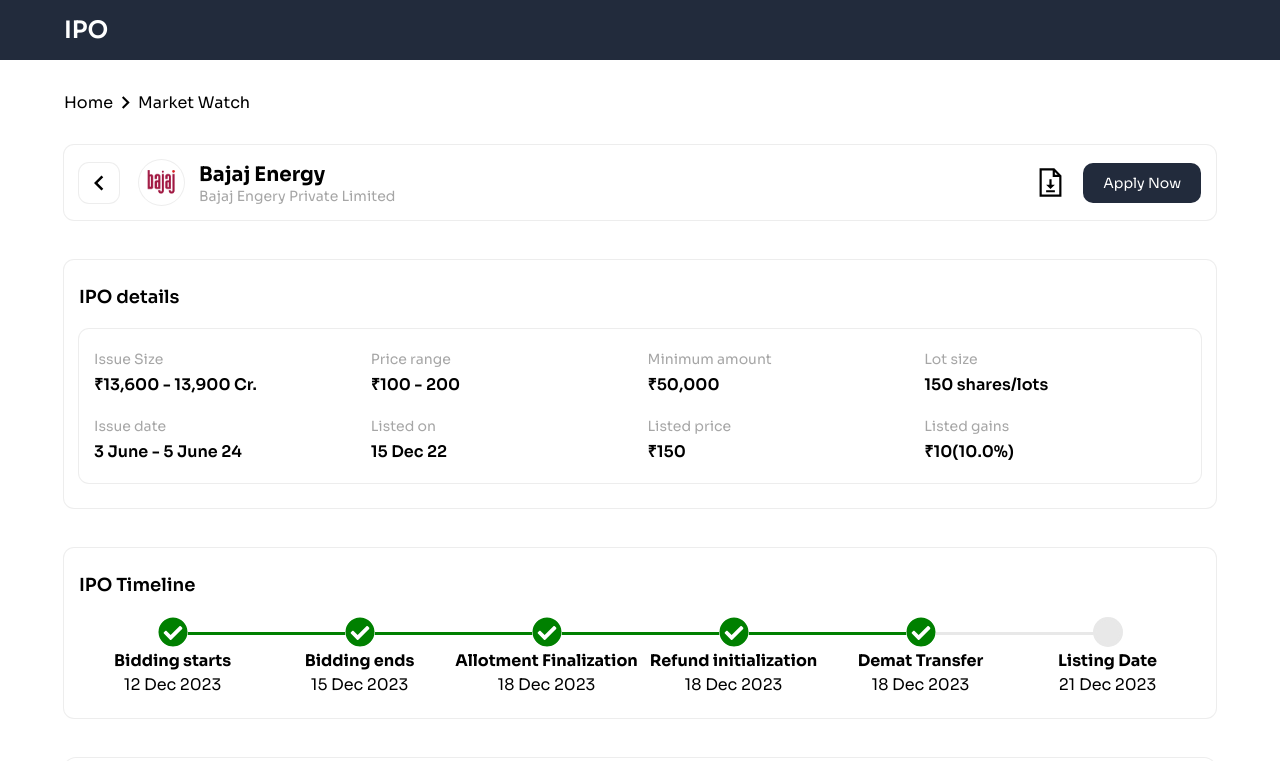
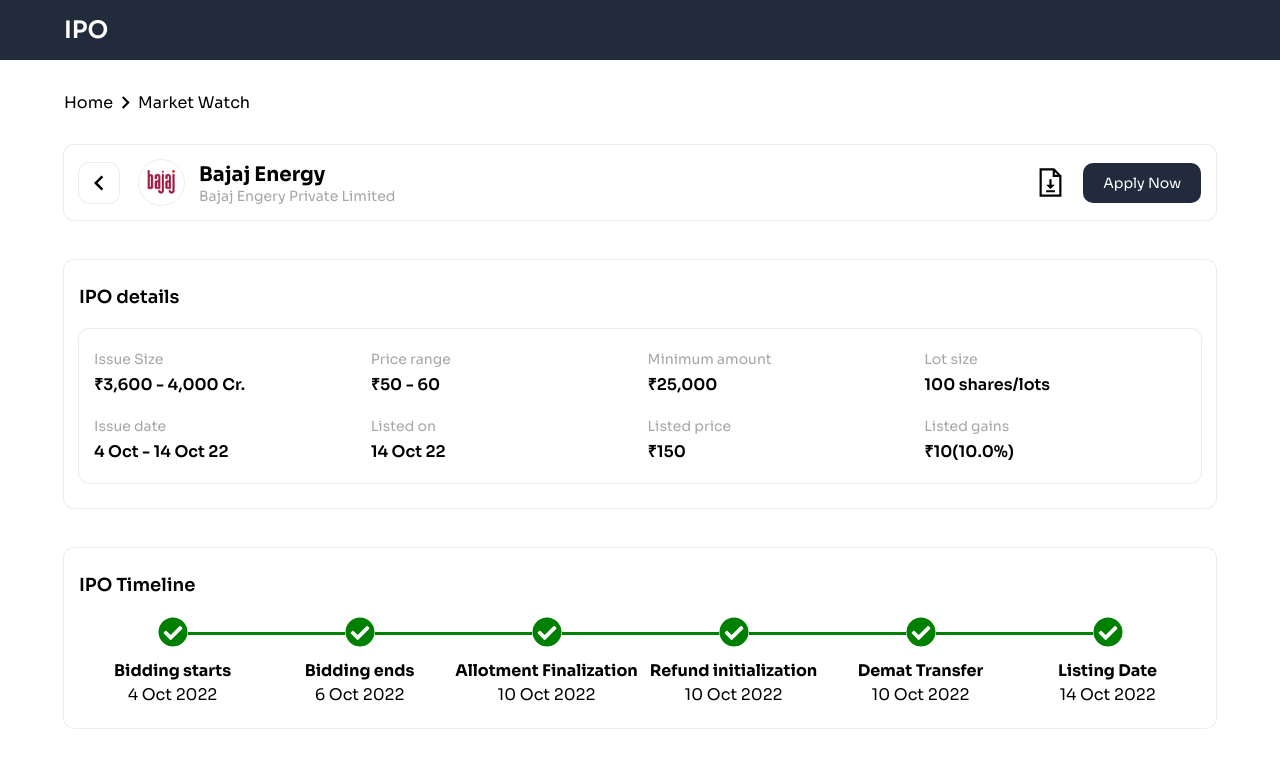
Before and after one commit to dev-sd-fam/ipo-listing, a React (Vite) app: page /ipo/bajaj-energy-ipo in a window 1280 px wide. Shown: the top 761 px of the page. Built offline with nearby package versions, Linux system fonts and the light colour scheme.

Commit message:
update data

```diff
--- a/src/components/ipoDetails/IpoDetails.jsx
+++ b/src/components/ipoDetails/IpoDetails.jsx
@@ -14,7 +14,7 @@
             {ipoDetail.ipoDetails?.map((detail) => (
               <li className="row" key={detail.title}>
                 <h4 className="title">{detail.title}</h4>
-                <span className="value">{detail.value}</span>
+                <span className="value">{detail.value ? detail.value : "--"}</span>
               </li>
             ))}
           </ul>
--- a/src/components/ipoTimelineStatus/ipoTimelineStatus.scss
+++ b/src/components/ipoTimelineStatus/ipoTimelineStatus.scss
@@ -29,6 +29,7 @@
       display: flex;
       flex-direction: column;
       align-items: center;
+      gap: 10px;
       transition: border-color 0.3s ease;
 
       @include lg {
--- a/src/data.js
+++ b/src/data.js
@@ -7,29 +7,30 @@
 import boat from "./assets/boat.png";
 
 export const ipoData = [
+
   {
     id: 1,
-    slug: "oyo-ipo",
-    img: oyo,
-    companyName: "OYO",
-    organisation: "OYO Private Limited",
-    issueDate: "To be announced",
-    issueSize: "₹360 Crores",
-    priceRange: "₹129-136",
-    minInvest: "₹14,190",
-    qty: "100 Shares/5 Lots",
+    slug: "boat-ipo",
+    img: boat,
+    companyName: "boAt",
+    organisation: "BoAt Private Limited",
+    issueDate: "12th - 21th Dec 2023",
+    issueSize: "₹8600 Crores",
+    priceRange: "₹500-560",
+    minInvest: "₹20,000",
+    qty: "150 Shares/5 Lots",
     ipoDetails: [
       {
         title: "Issue Size",
-        value: "₹13,600 - 13,900 Cr.",
+        value: "₹8,600 - 8,900 Cr.",
       },
       {
         title: "Price range",
-        value: "₹100 - 200",
+        value: "₹500 - 560",
       },
       {
         title: "Minimum amount",
-        value: "₹50,000",
+        value: "₹20,000",
       },
       {
         title: "Lot size",
@@ -37,11 +38,11 @@
       },
       {
         title: "Issue date",
-        value: "3 June - 5 June 24",
+        value: "12 Dec - 21 Dec 24",
       },
       {
         title: "Listed on",
-        value: "15 Dec 22",
+        value: "21 Dec 23",
       },
       {
         title: "Listed price",
@@ -90,39 +91,282 @@
 
   {
     id: 2,
-    slug: "boat-ipo",
-    img: boat,
-    companyName: "boAt",
-    organisation: "BoAt Private Limited",
-    issueDate: "3rd - 5th June 2024",
-    issueSize: "₹13000 Crores",
-    priceRange: "₹500-560",
-    minInvest: "₹20,000",
-    qty: "150 Shares/5 Lots",
+    slug: "oyo-ipo",
+    img: oyo,
+    companyName: "OYO",
+    organisation: "OYO Private Limited",
+    issueDate: "To be announced",
+    issueSize: "₹360 Crores",
+    priceRange: "₹129-136",
+    minInvest: "₹14,190",
+    qty: "100 Shares/5 Lots",
     ipoDetails: [
       {
         title: "Issue Size",
-        value: "₹13,600 - 13,900 Cr.",
+        value: "₹3,60 - 3,90 Cr.",
       },
       {
         title: "Price range",
-        value: "₹100 - 200",
+        value: "₹129 - 136",
       },
       {
         title: "Minimum amount",
-        value: "₹50,000",
+        value: "₹14,100",
       },
       {
         title: "Lot size",
-        value: "150 shares/lots",
+        value: "100 shares/lots",
       },
       {
         title: "Issue date",
-        value: "3 June - 5 June 24",
+        value: "To be announced",
       },
       {
         title: "Listed on",
-        value: "15 Dec 22",
+        value: "",
+      },
+      {
+        title: "Listed price",
+        value: "",
+      },
+      {
+        title: "Listed gains",
+        value: "",
+      },
+    ],
+    ipoTimeline: [
+      {
+        status: false,
+        title: "Bidding starts",
+        date: "12 Dec 2024",
+      },
+      {
+        status: false,
+        title: "Bidding ends",
+        date: "15 Dec 2024",
+      },
+      {
+        status: false,
+        title: "Allotment Finalization",
+        date: "18 Dec 2024",
+      },
+      {
+        status: false,
+        title: "Refund initialization",
+        date: "18 Dec 2024",
+      },
+      {
+        status: false,
+        title: "Demat Transfer",
+        date: "18 Dec 2024",
+      },
+      {
+        status: false,
+        title: "Listing Date",
+        date: "21 Dec 2024",
+      },
+    ],
+    aboutCompany:
+      "<p>Lorem ipsum dolor sit amet consectetur adipisicing elit. Ut consectetur a veritatis mollitia, excepturi voluptates, rem vel expedita sapiente facilis esse neque dolore provident porro. Saepe explicabo perspiciatis maxime adipisci!</p><p>Lorem ipsum dolor sit amet consectetur, adipisicing elit. Perspiciatis nemo in omnis non est odit voluptatem tenetur quod doloribus dolores rem, asperiores autem quibusdam nihil reiciendis, expedita accusantium sed laborum? Dolorum ipsum aliquam est maiores veritatis quod officia consequatur inventore?</p><p>Lorem ipsum dolor sit amet consectetur adipisicing elit. Tenetur dolorum ipsa quae voluptate saepe quisquam maiores rem corrupti nobis quasi.</p>",
+  },
+
+  {
+    id: 3,
+    slug: "gp-eco-ipo",
+    img: gpEco,
+    companyName: "GP Eco Solutions",
+    organisation: "Gp Eco Sol. Private Limited",
+    issueDate: "14th - 18th Oct 2023",
+    issueSize: "₹300 Crores",
+    priceRange: "₹50-60",
+    minInvest: "₹15,000",
+    qty: "90 Shares/5 Lots",
+    ipoDetails: [
+      {
+        title: "Issue Size",
+        value: "₹300 - 380 Cr.",
+      },
+      {
+        title: "Price range",
+        value: "₹50 - 60",
+      },
+      {
+        title: "Minimum amount",
+        value: "₹15,000",
+      },
+      {
+        title: "Lot size",
+        value: "25 shares/lots",
+      },
+      {
+        title: "Issue date",
+        value: "14 Oct - 18 Oct 23",
+      },
+      {
+        title: "Listed on",
+        value: "18 Oct 23",
+      },
+      {
+        title: "Listed price",
+        value: "₹130",
+      },
+      {
+        title: "Listed gains",
+        value: "₹80(142.0%) ",
+      },
+    ],
+    ipoTimeline: [
+      {
+        status: true,
+        title: "Bidding starts",
+        date: "14 Dec 2023",
+      },
+      {
+        status: true,
+        title: "Bidding ends",
+        date: "15 Dec 2023",
+      },
+      {
+        status: true,
+        title: "Allotment Finalization",
+        date: "16 Dec 2023",
+      },
+      {
+        status: true,
+        title: "Refund initialization",
+        date: "16 Dec 2023",
+      },
+      {
+        status: true,
+        title: "Demat Transfer",
+        date: "16 Dec 2023",
+      },
+      {
+        status: true,
+        title: "Listing Date",
+        date: "18 Dec 2023",
+      },
+    ],
+    aboutCompany:
+      "<p>Lorem ipsum dolor sit amet consectetur adipisicing elit. Ut consectetur a veritatis mollitia, excepturi voluptates, rem vel expedita sapiente facilis esse neque dolore provident porro. Saepe explicabo perspiciatis maxime adipisci!</p><p>Lorem ipsum dolor sit amet consectetur, adipisicing elit. Perspiciatis nemo in omnis non est odit voluptatem tenetur quod doloribus dolores rem, asperiores autem quibusdam nihil reiciendis, expedita accusantium sed laborum? Dolorum ipsum aliquam est maiores veritatis quod officia consequatur inventore?</p>",
+  },
+
+  {
+    id: 4,
+    slug: "fabindia-ipo",
+    img: fabindia,
+    companyName: "FabIndia",
+    organisation: "FabIndia Private Limited",
+    issueDate: "4th - 10th July 2024",
+    issueSize: "₹2600 Crores",
+    priceRange: "₹500-670",
+    minInvest: "₹15,500",
+    qty: "100 Shares/5 Lots",
+    ipoDetails: [
+      {
+        title: "Issue Size",
+        value: "₹2,600 - 2,900 Cr.",
+      },
+      {
+        title: "Price range",
+        value: "₹500 - 670",
+      },
+      {
+        title: "Minimum amount",
+        value: "₹15,500",
+      },
+      {
+        title: "Lot size",
+        value: "100 shares/lots",
+      },
+      {
+        title: "Issue date",
+        value: "4 July - 10 July 24",
+      },
+      {
+        title: "Listed on",
+        value: "10 july 24",
+      },
+      {
+        title: "Listed price",
+        value: "",
+      },
+      {
+        title: "Listed gains",
+        value: "",
+      },
+    ],
+    ipoTimeline: [
+      {
+        status: true,
+        title: "Bidding starts",
+        date: "4 July 2024",
+      },
+      {
+        status: true,
+        title: "Bidding ends",
+        date: "5 July 2024",
+      },
+      {
+        status: true,
+        title: "Allotment Finalization",
+        date: "6 July 2024",
+      },
+      {
+        status: false,
+        title: "Refund initialization",
+        date: "6 July 2024",
+      },
+      {
+        status: false,
+        title: "Demat Transfer",
+        date: "6 July 2024",
+      },
+      {
+        status: false,
+        title: "Listing Date",
+        date: "10 July 2024",
+      },
+    ],
+    aboutCompany:
+      "<p>Lorem ipsum dolor sit amet consectetur adipisicing elit. Ut consectetur a veritatis mollitia, excepturi voluptates, rem vel expedita sapiente facilis esse neque dolore provident porro. Saepe explicabo perspiciatis maxime adipisci!</p><p>Lorem ipsum dolor sit amet consectetur, adipisicing elit. Perspiciatis nemo in omnis non est odit voluptatem tenetur quod doloribus dolores rem, asperiores autem quibusdam nihil reiciendis, expedita accusantium sed laborum? Dolorum ipsum aliquam est maiores veritatis quod officia consequatur inventore?</p><p>Lorem ipsum dolor sit amet consectetur adipisicing elit. Tenetur dolorum ipsa quae voluptate saepe quisquamLorem ipsum dolor sit amet consectetur adipisicing elit. Tenetur dolorum ipsa quae voluptate saepe quisquam</p><p>Lorem ipsum dolor sit amet consectetur adipisicing elit. Tenetur dolorum ipsa quae voluptate saepe quisquam maiores rem corrupti nobis quasi.</p>",
+  },
+
+  {
+    id: 5,
+    slug: "ola-electric-ipo",
+    img: ola,
+    companyName: "Ola Electric",
+    organisation: "Ola Private Limited",
+    issueDate: "4th - 7th Nov 2023",
+    issueSize: "₹5600 Crores",
+    priceRange: "₹400-450",
+    minInvest: "₹20,000",
+    qty: "120 Shares/5 Lots",
+    ipoDetails: [
+      {
+        title: "Issue Size",
+        value: "₹5,600 - 5,900 Cr.",
+      },
+      {
+        title: "Price range",
+        value: "₹400 - 450",
+      },
+      {
+        title: "Minimum amount",
+        value: "₹20,000",
+      },
+      {
+        title: "Lot size",
+        value: "120 shares/lots",
+      },
+      {
+        title: "Issue date",
+        value: "4 Nov - 7 Nov 23",
+      },
+      {
+        title: "Listed on",
+        value: "7 Nov 23",
       },
       {
         title: "Listed price",
@@ -137,73 +381,73 @@
       {
         status: true,
         title: "Bidding starts",
-        date: "12 Dec 2023",
+        date: "4 Nov 2023",
       },
       {
         status: true,
         title: "Bidding ends",
-        date: "15 Dec 2023",
+        date: "5 Nov 2023",
       },
       {
         status: true,
         title: "Allotment Finalization",
-        date: "18 Dec 2023",
+        date: "6 Nov 2023",
       },
       {
         status: true,
         title: "Refund initialization",
-        date: "18 Dec 2023",
+        date: "6 Nov 2023",
       },
       {
         status: true,
         title: "Demat Transfer",
-        date: "18 Dec 2023",
+        date: "6 Nov 2023",
       },
       {
-        status: false,
+        status: true,
         title: "Listing Date",
-        date: "21 Dec 2023",
+        date: "7 Nov 2023",
       },
     ],
     aboutCompany:
-      "<p>Lorem ipsum dolor sit amet consectetur adipisicing elit. Ut consectetur a veritatis mollitia, excepturi voluptates, rem vel expedita sapiente facilis esse neque dolore provident porro. Saepe explicabo perspiciatis maxime adipisci!</p><p>Lorem ipsum dolor sit amet consectetur, adipisicing elit. Perspiciatis nemo in omnis non est odit voluptatem tenetur quod doloribus dolores rem, asperiores autem quibusdam nihil reiciendis, expedita accusantium sed laborum? Dolorum ipsum aliquam est maiores veritatis quod officia consequatur inventore?</p><p>Lorem ipsum dolor sit amet consectetur adipisicing elit. Tenetur dolorum ipsa quae voluptate saepe quisquam maiores rem corrupti nobis quasi.</p>",
+      "<p>Lorem ipsum dolor sit amet consectetur adipisicing elit. Ut consectetur a veritatis mollitia, excepturi voluptates, rem vel expedita sapiente facilis esse neque dolore provident porro. Saepe explicabo perspiciatis maxime adipisci!</p><p>Lorem ipsum dolor sit amet consectetur, adipisicing elit. Perspiciatis nemo in omnis non est odit voluptatem tenetur quod doloribus dolores rem, asperiores autem quibusdam nihil reiciendis, expedita accusantium sed laborum? Dolorum ipsum aliquam est maiores veritatis quod officia consequatur inventore?</p><p>Lorem ipsum dolor sit amet consectetur adipisicing elit. Tenetur dolorum ipsa quae voluptate saepe quisquamLorem ipsum dolor sit amet consectetur adipisicing elit. Tenetur dolorum ipsa quae voluptate saepe quisquam</p>",
   },
 
   {
-    id: 3,
-    slug: "gp-eco-ipo",
-    img: gpEco,
-    companyName: "GP Eco Solutions",
-    organisation: "Gp Eco Sol. Private Limited",
-    issueDate: "14th - 17th Oct 2024",
-    issueSize: "₹300 Crores",
+    id: 6,
+    slug: "bajaj-energy-ipo",
+    img: bajaj,
+    companyName: "Bajaj Energy",
+    organisation: "Bajaj Engery Private Limited",
+    issueDate: "4th - 14th Oct 2022",
+    issueSize: "₹3600 Crores",
     priceRange: "₹50-60",
-    minInvest: "₹15,000",
-    qty: "90 Shares/5 Lots",
+    minInvest: "₹25,000",
+    qty: "100 Shares/5 Lots",
     ipoDetails: [
       {
         title: "Issue Size",
-        value: "₹13,600 - 13,900 Cr.",
+        value: "₹3,600 - 4,000 Cr.",
       },
       {
         title: "Price range",
-        value: "₹100 - 200",
+        value: "₹50 - 60",
       },
       {
         title: "Minimum amount",
-        value: "₹50,000",
+        value: "₹25,000",
       },
       {
         title: "Lot size",
-        value: "150 shares/lots",
+        value: "100 shares/lots",
       },
       {
         title: "Issue date",
-        value: "3 June - 5 June 24",
+        value: "4 Oct - 14 Oct 22",
       },
       {
         title: "Listed on",
-        value: "15 Dec 22",
+        value: "14 Oct 22",
       },
       {
         title: "Listed price",
@@ -218,275 +462,32 @@
       {
         status: true,
         title: "Bidding starts",
-        date: "12 Dec 2023",
+        date: "4 Oct 2022",
       },
       {
         status: true,
         title: "Bidding ends",
-        date: "15 Dec 2023",
+        date: "6 Oct 2022",
       },
       {
         status: true,
         title: "Allotment Finalization",
-        date: "18 Dec 2023",
+        date: "10 Oct 2022",
       },
       {
         status: true,
         title: "Refund initialization",
-        date: "18 Dec 2023",
+        date: "10 Oct 2022",
       },
       {
         status: true,
         title: "Demat Transfer",
-        date: "18 Dec 2023",
-      },
-      {
-        status: false,
-        title: "Listing Date",
-        date: "21 Dec 2023",
-      },
-    ],
-    aboutCompany:
-      "<p>Lorem ipsum dolor sit amet consectetur adipisicing elit. Ut consectetur a veritatis mollitia, excepturi voluptates, rem vel expedita sapiente facilis esse neque dolore provident porro. Saepe explicabo perspiciatis maxime adipisci!</p><p>Lorem ipsum dolor sit amet consectetur, adipisicing elit. Perspiciatis nemo in omnis non est odit voluptatem tenetur quod doloribus dolores rem, asperiores autem quibusdam nihil reiciendis, expedita accusantium sed laborum? Dolorum ipsum aliquam est maiores veritatis quod officia consequatur inventore?</p>",
-  },
-
-  {
-    id: 4,
-    slug: "fabindia-ipo",
-    img: fabindia,
-    companyName: "FabIndia",
-    organisation: "FabIndia Private Limited",
-    issueDate: "4th - 7th Oct 2022",
-    issueSize: "₹2600 Crores",
-    priceRange: "₹500-670",
-    minInvest: "₹15,500",
-    qty: "100 Shares/5 Lots",
-    ipoDetails: [
-      {
-        title: "Issue Size",
-        value: "₹13,600 - 13,900 Cr.",
-      },
-      {
-        title: "Price range",
-        value: "₹100 - 200",
-      },
-      {
-        title: "Minimum amount",
-        value: "₹50,000",
-      },
-      {
-        title: "Lot size",
-        value: "150 shares/lots",
-      },
-      {
-        title: "Issue date",
-        value: "3 June - 5 June 24",
-      },
-      {
-        title: "Listed on",
-        value: "15 Dec 22",
-      },
-      {
-        title: "Listed price",
-        value: "₹150",
-      },
-      {
-        title: "Listed gains",
-        value: "₹10(10.0%) ",
-      },
-    ],
-    ipoTimeline: [
-      {
-        status: true,
-        title: "Bidding starts",
-        date: "12 Dec 2023",
+        date: "10 Oct 2022",
       },
       {
         status: true,
-        title: "Bidding ends",
-        date: "15 Dec 2023",
-      },
-      {
-        status: true,
-        title: "Allotment Finalization",
-        date: "18 Dec 2023",
-      },
-      {
-        status: true,
-        title: "Refund initialization",
-        date: "18 Dec 2023",
-      },
-      {
-        status: true,
-        title: "Demat Transfer",
-        date: "18 Dec 2023",
-      },
-      {
-        status: false,
         title: "Listing Date",
-        date: "21 Dec 2023",
-      },
-    ],
-    aboutCompany:
-      "<p>Lorem ipsum dolor sit amet consectetur adipisicing elit. Ut consectetur a veritatis mollitia, excepturi voluptates, rem vel expedita sapiente facilis esse neque dolore provident porro. Saepe explicabo perspiciatis maxime adipisci!</p><p>Lorem ipsum dolor sit amet consectetur, adipisicing elit. Perspiciatis nemo in omnis non est odit voluptatem tenetur quod doloribus dolores rem, asperiores autem quibusdam nihil reiciendis, expedita accusantium sed laborum? Dolorum ipsum aliquam est maiores veritatis quod officia consequatur inventore?</p><p>Lorem ipsum dolor sit amet consectetur adipisicing elit. Tenetur dolorum ipsa quae voluptate saepe quisquamLorem ipsum dolor sit amet consectetur adipisicing elit. Tenetur dolorum ipsa quae voluptate saepe quisquam</p><p>Lorem ipsum dolor sit amet consectetur adipisicing elit. Tenetur dolorum ipsa quae voluptate saepe quisquam maiores rem corrupti nobis quasi.</p>",
-  },
-
-  {
-    id: 5,
-    slug: "ola-electric-ipo",
-    img: ola,
-    companyName: "Ola Electric",
-    organisation: "Ola Private Limited",
-    issueDate: "4th - 7th Nov 2024",
-    issueSize: "₹15600 Crores",
-    priceRange: "₹400-450",
-    minInvest: "₹40,000",
-    qty: "100 Shares/5 Lots",
-    ipoDetails: [
-      {
-        title: "Issue Size",
-        value: "₹13,600 - 13,900 Cr.",
-      },
-      {
-        title: "Price range",
-        value: "₹100 - 200",
-      },
-      {
-        title: "Minimum amount",
-        value: "₹50,000",
-      },
-      {
-        title: "Lot size",
-        value: "150 shares/lots",
-      },
-      {
-        title: "Issue date",
-        value: "3 June - 5 June 24",
-      },
-      {
-        title: "Listed on",
-        value: "15 Dec 22",
-      },
-      {
-        title: "Listed price",
-        value: "₹150",
-      },
-      {
-        title: "Listed gains",
-        value: "₹10(10.0%) ",
-      },
-    ],
-    ipoTimeline: [
-      {
-        status: true,
-        title: "Bidding starts",
-        date: "12 Dec 2023",
-      },
-      {
-        status: true,
-        title: "Bidding ends",
-        date: "15 Dec 2023",
-      },
-      {
-        status: true,
-        title: "Allotment Finalization",
-        date: "18 Dec 2023",
-      },
-      {
-        status: true,
-        title: "Refund initialization",
-        date: "18 Dec 2023",
-      },
-      {
-        status: true,
-        title: "Demat Transfer",
-        date: "18 Dec 2023",
-      },
-      {
-        status: false,
-        title: "Listing Date",
-        date: "21 Dec 2023",
-      },
-    ],
-    aboutCompany:
-      "<p>Lorem ipsum dolor sit amet consectetur adipisicing elit. Ut consectetur a veritatis mollitia, excepturi voluptates, rem vel expedita sapiente facilis esse neque dolore provident porro. Saepe explicabo perspiciatis maxime adipisci!</p><p>Lorem ipsum dolor sit amet consectetur, adipisicing elit. Perspiciatis nemo in omnis non est odit voluptatem tenetur quod doloribus dolores rem, asperiores autem quibusdam nihil reiciendis, expedita accusantium sed laborum? Dolorum ipsum aliquam est maiores veritatis quod officia consequatur inventore?</p><p>Lorem ipsum dolor sit amet consectetur adipisicing elit. Tenetur dolorum ipsa quae voluptate saepe quisquamLorem ipsum dolor sit amet consectetur adipisicing elit. Tenetur dolorum ipsa quae voluptate saepe quisquam</p>",
-  },
-
-  {
-    id: 6,
-    slug: "bajaj-energy-ipo",
-    img: bajaj,
-    companyName: "Bajaj Energy",
-    organisation: "Bajaj Engery Private Limited",
-    issueDate: "4th - 7th Oct 2022",
-    issueSize: "₹3600 Crores",
-    priceRange: "₹50-60",
-    minInvest: "₹50,000",
-    qty: "100 Shares/5 Lots",
-    ipoDetails: [
-      {
-        title: "Issue Size",
-        value: "₹13,600 - 13,900 Cr.",
-      },
-      {
-        title: "Price range",
-        value: "₹100 - 200",
-      },
-      {
-        title: "Minimum amount",
-        value: "₹50,000",
-      },
-      {
-        title: "Lot size",
-        value: "150 shares/lots",
-      },
-      {
-        title: "Issue date",
-        value: "3 June - 5 June 24",
-      },
-      {
-        title: "Listed on",
-        value: "15 Dec 22",
-      },
-      {
-        title: "Listed price",
-        value: "₹150",
-      },
-      {
-        title: "Listed gains",
-        value: "₹10(10.0%) ",
-      },
-    ],
-    ipoTimeline: [
-      {
-        status: true,
-        title: "Bidding starts",
-        date: "12 Dec 2023",
-      },
-      {
-        status: true,
-        title: "Bidding ends",
-        date: "15 Dec 2023",
-      },
-      {
-        status: true,
-        title: "Allotment Finalization",
-        date: "18 Dec 2023",
-      },
-      {
-        status: true,
-        title: "Refund initialization",
-        date: "18 Dec 2023",
-      },
-      {
-        status: true,
-        title: "Demat Transfer",
-        date: "18 Dec 2023",
-      },
-      {
-        status: false,
-        title: "Listing Date",
-        date: "21 Dec 2023",
+        date: "14 Oct 2022",
       },
     ],
     aboutCompany:
@@ -499,7 +500,7 @@
     img: mobikwik,
     companyName: "Mobikwik",
     organisation: "Mobikwik Private Limited",
-    issueDate: "4th - 7th Oct 2022",
+    issueDate: "14th - 21th Aug 2022",
     issueSize: "₹5000 Crores",
     priceRange: "₹100-200",
     minInvest: "₹14,000",
@@ -507,7 +508,7 @@
     ipoDetails: [
       {
         title: "Issue Size",
-        value: "₹13,600 - 13,900 Cr.",
+        value: "₹5,000 - 5,900 Cr.",
       },
       {
         title: "Price range",
@@ -515,59 +516,59 @@
       },
       {
         title: "Minimum amount",
-        value: "₹50,000",
+        value: "₹14,000",
       },
       {
         title: "Lot size",
-        value: "150 shares/lots",
+        value: "100 shares/lots",
       },
       {
         title: "Issue date",
-        value: "3 June - 5 June 24",
+        value: "14 Aug - 21 Aug 22",
       },
       {
         title: "Listed on",
-        value: "15 Dec 22",
+        value: "15 Aug 22",
       },
       {
         title: "Listed price",
-        value: "₹150",
+        value: "₹140",
       },
       {
         title: "Listed gains",
-        value: "₹10(10.0%) ",
+        value: "₹100(130.0%) ",
       },
     ],
     ipoTimeline: [
       {
         status: true,
         title: "Bidding starts",
-        date: "12 Dec 2023",
+        date: "14 Aug 2022",
       },
       {
         status: true,
         title: "Bidding ends",
-        date: "15 Dec 2023",
+        date: "15 Aug 2022",
       },
       {
         status: true,
         title: "Allotment Finalization",
-        date: "18 Dec 2023",
+        date: "18 Aug 2022",
       },
       {
         status: true,
         title: "Refund initialization",
-        date: "18 Dec 2023",
+        date: "18 Aug 2022",
       },
       {
         status: true,
         title: "Demat Transfer",
-        date: "18 Dec 2023",
+        date: "18 Aug 2022",
       },
       {
-        status: false,
+        status: true,
         title: "Listing Date",
-        date: "21 Dec 2023",
+        date: "21 Aug 2022",
       },
     ],
     aboutCompany:
```
